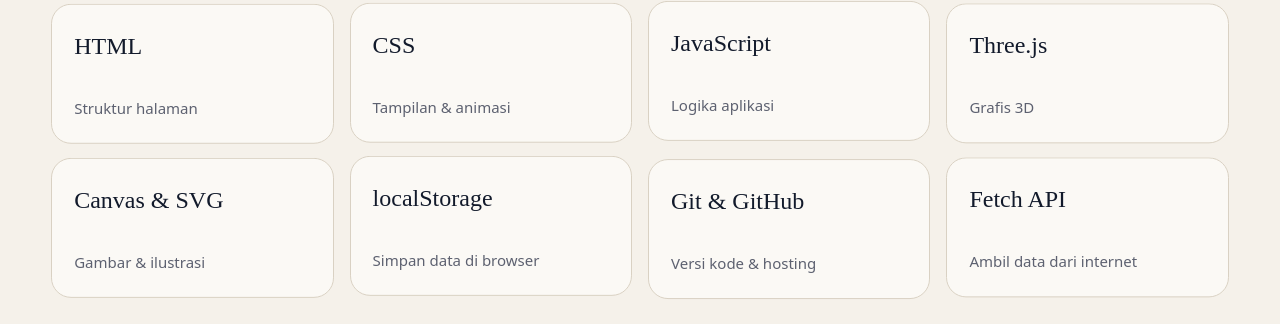
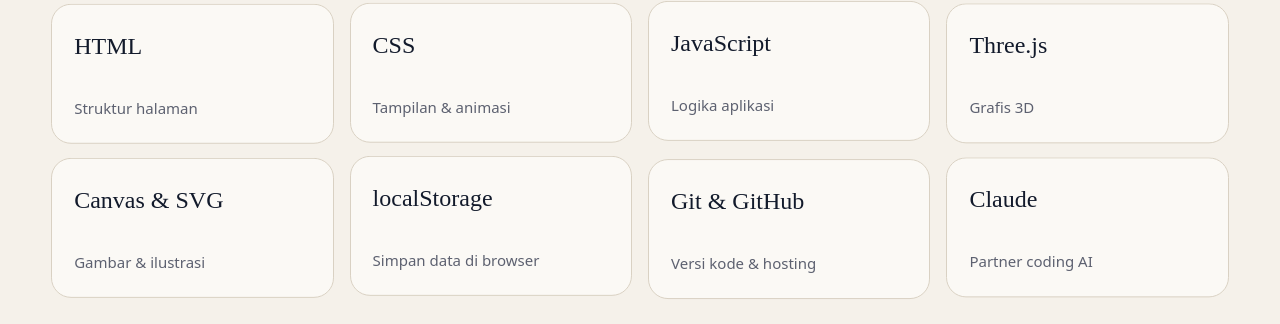
Before and after one commit to llxndrrr/llxndrrr.github.io, a plain HTML site: page index.html in a window 1280 px wide. Shown: the part 3624-3948 px from the top of the page. Drawn offline with nearby package versions, Linux system fonts and the light colour scheme.

Commit message:
Toolkit: tambah Claude kembali

```diff
--- a/index.html
+++ b/index.html
@@ -118,7 +118,7 @@
       <li style="--d:.9s"><b>Canvas &amp; SVG</b><span>Gambar &amp; ilustrasi</span></li>
       <li style="--d:1.5s"><b>localStorage</b><span>Simpan data di browser</span></li>
       <li style="--d:.45s"><b>Git &amp; GitHub</b><span>Versi kode &amp; hosting</span></li>
-      <li style="--d:1.05s"><b>Fetch API</b><span>Ambil data dari internet</span></li>
+      <li style="--d:1.05s"><b>Claude</b><span>Partner coding AI</span></li>
     </ul>
   </section>
 
```
